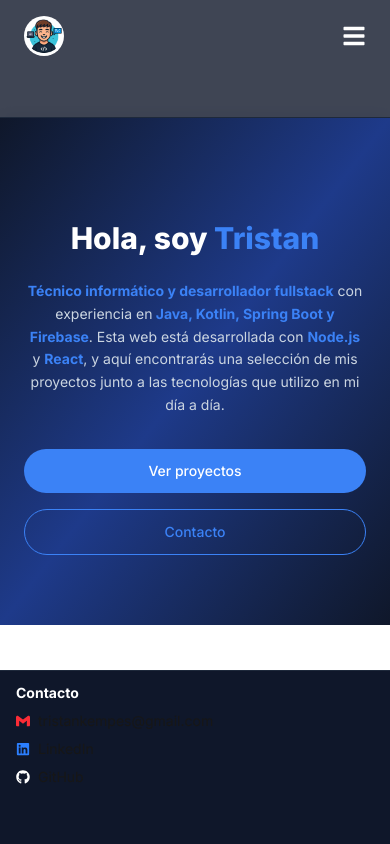
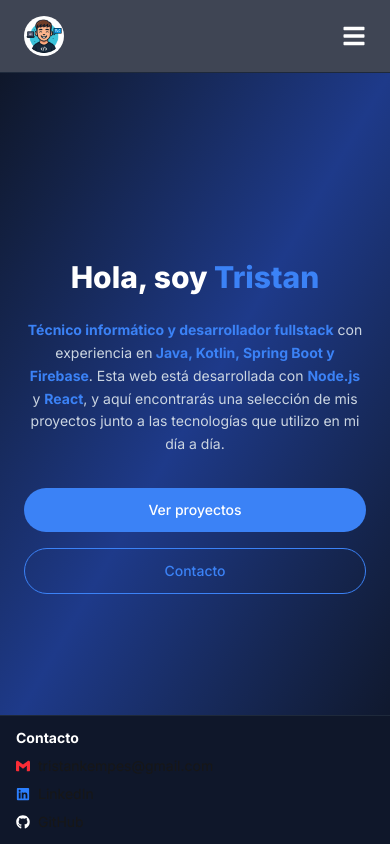
Before and after one commit to tristank-fullstack/Portfolio-web, a Next.js app: page / in a window 390 px wide. Built offline with nearby package versions, Linux system fonts and the light colour scheme.

Commit message:
Ajustes finales: corrección de ESLint, enlaces seguros y responsivee

```diff
--- a/src/app/contacto/page.tsx
+++ b/src/app/contacto/page.tsx
@@ -3,7 +3,7 @@ import { FaLinkedin, FaGithub } from "react-icons/fa";
 
 export default function Contacto() {
   return (
-    <section className="relative min-h-[60vh] sm:min-h-[70vh] md:min-h-[80vh] overflow-hidden py-12">
+    <section className="relative min-h-[80vh] sm:min-h-[80vh] md:min-h-[80vh] overflow-hidden py-12">
       <div className="absolute inset-0 bg-gradient-to-br from-[#0f172a] via-[#1e3a8a] to-[#0f172a]" />
 
       <div className="relative mx-auto max-w-4xl px-6 text-center">
--- a/src/app/page.tsx
+++ b/src/app/page.tsx
@@ -3,7 +3,7 @@ import Link from "next/link";
 
 export default function Home() {
   return (
-    <section className="relative min-h-[60vh] sm:min-h-[70vh] md:min-h-[80vh] flex items-center justify-center overflow-hidden py-20">
+    <section className="relative min-h-[80vh] sm:min-h-[80vh] md:min-h-[80vh] flex items-center justify-center overflow-hidden py-20">
       <div className="absolute inset-0 bg-gradient-to-br from-[#0f172a] via-[#1e3a8a] to-[#0f172a]" />
 
       <div className="relative text-center px-6 max-w-3xl">
```
